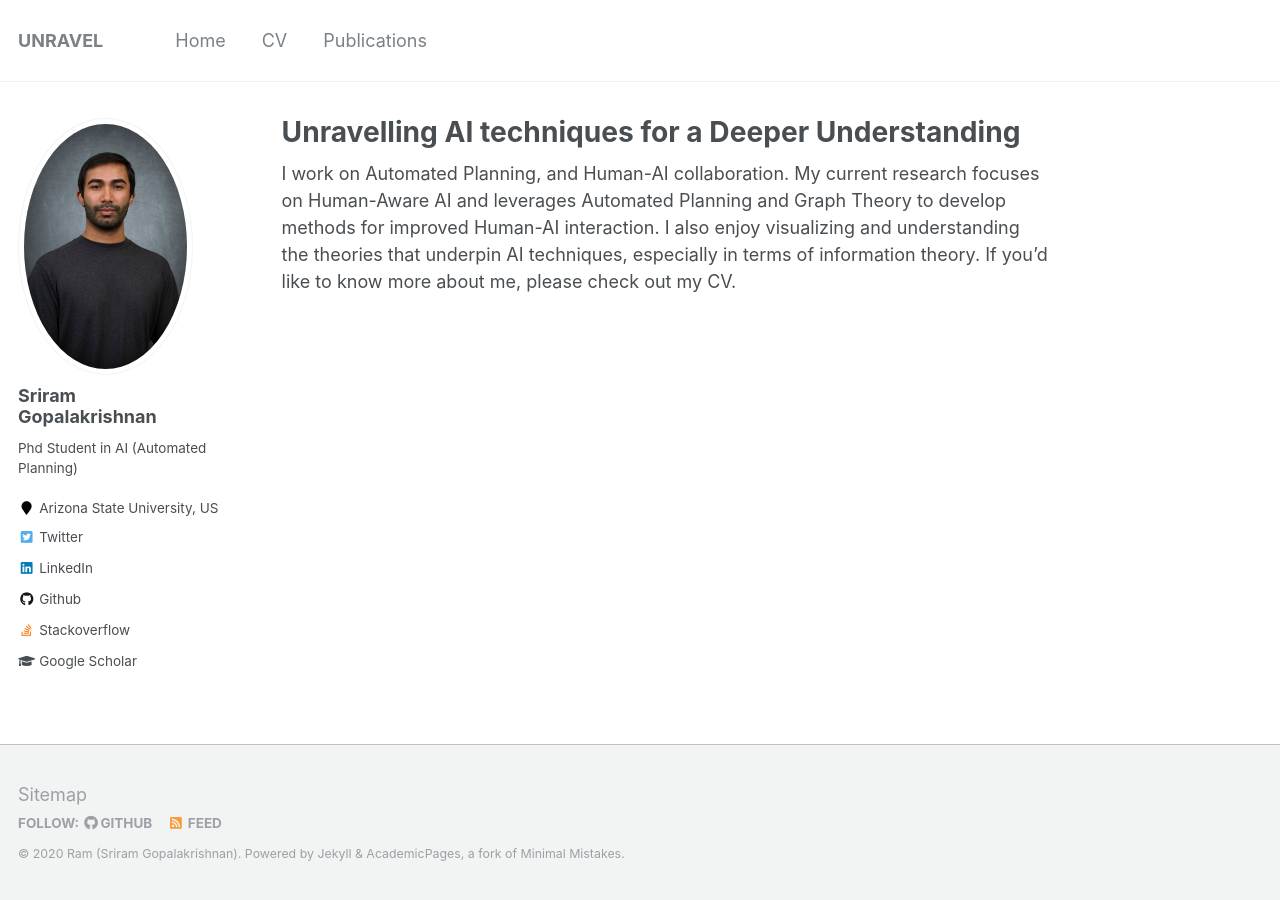
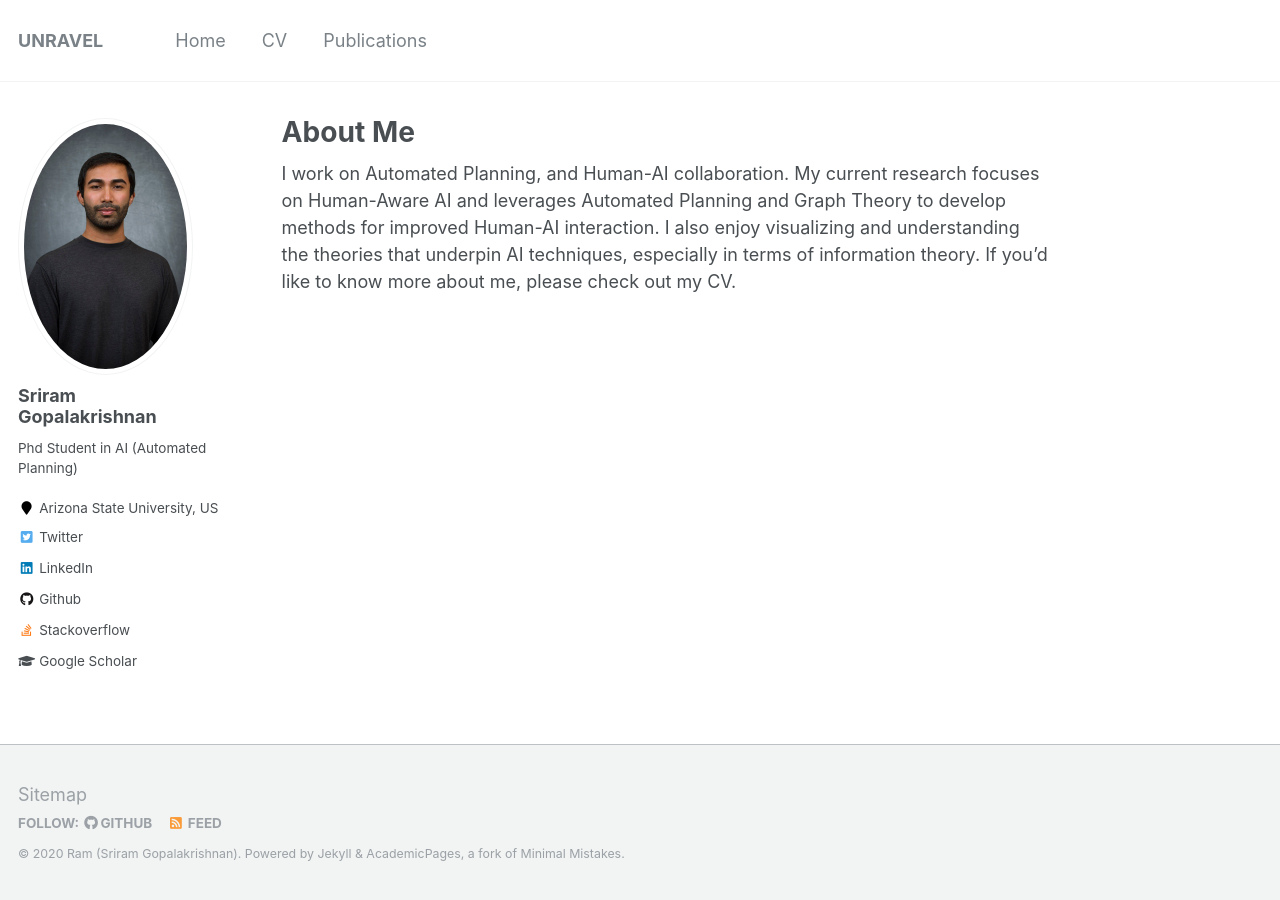
Before and after one commit to marirsg2/Sriram_Unravel, a Jekyll site: the page built from _pages/about.md, in a window 1280 px wide. Built offline with Jekyll 4.4.1, drawn with Linux system fonts in a browser that asks for light colours.

Commit message:
Update about.md

```diff
--- a/_pages/about.md
+++ b/_pages/about.md
@@ -1,6 +1,6 @@
 ---
 permalink: /
-title: "Unravelling AI techniques for a Deeper Understanding"
+title: "About Me"
 excerpt: ""
 author_profile: true
 redirect_from:
```
